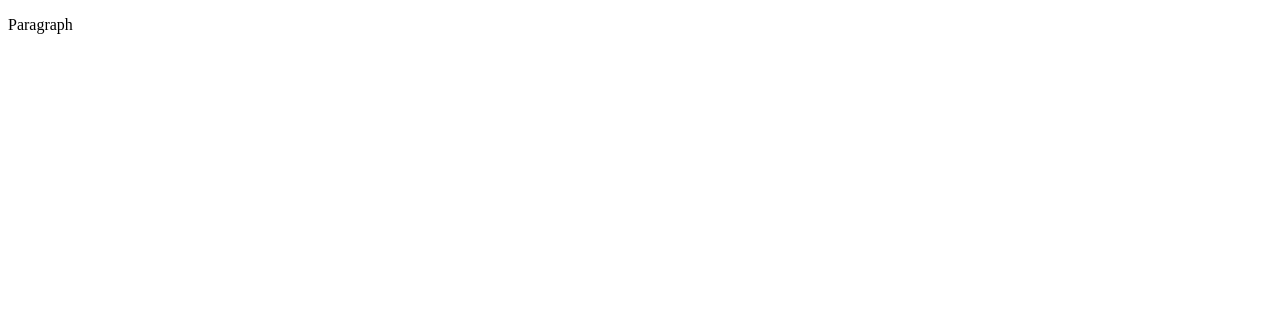
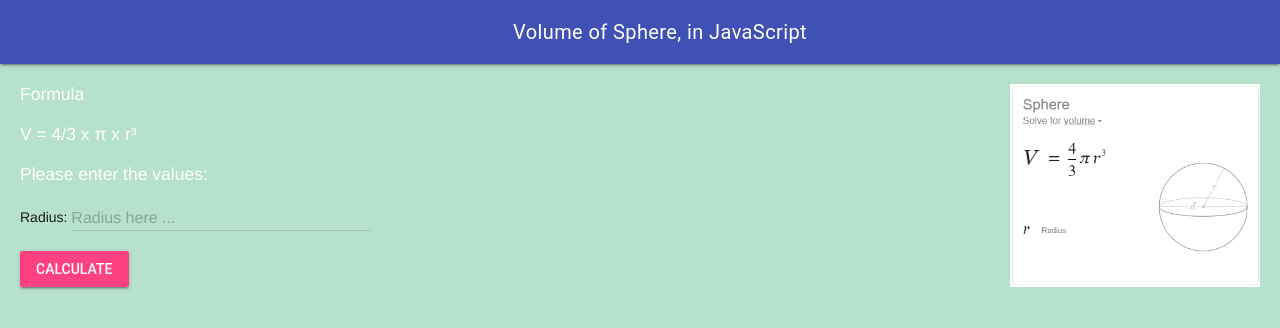
Before and after one commit to MTHS-ICD2O-1-2023/ICD2O-Unit-3-03-manya-feng, a plain HTML site: page index.html in a window 1280 px wide. Drawn offline with nearby package versions, Linux system fonts and the light colour scheme.

Commit message:
change code

```diff
--- a/css/style.css
+++ b/css/style.css
@@ -1,4 +1,41 @@
-/* Created by: Mr. Coxall
-* Created on: Sep 2020
+/* Created by: Manya
+* Created on: Apr 2024
 * This file contains the CSS for index.html
 */
+
+.mdl-layout__header-row {
+  justify-content: center;
+  padding: 0;
+}
+
+.mdl-layout__content {
+  padding-left: 15pt;
+  padding-right: 15pt;
+  padding-top: 15pt;
+}
+
+.mdl-textfield__error {
+  color: rgb(221, 238, 144);
+}
+
+.page-content {
+  color: white;
+  font-family: Helvetica, Arial, sans-serif;
+  font-size: 1.25rem;
+}
+
+.page-content-answer {
+  color: rgb(0 0 0);
+  font-family: Helvetica, Arial, sans-serif;
+  font-size: 1.25rem;
+}
+
+img {
+  height: auto;
+  width: 250px;
+  float: right;
+}
+
+body {
+  background-color: rgb(182, 225, 204);
+}
--- a/index.html
+++ b/index.html
@@ -1,9 +1,57 @@
 <!DOCTYPE html>
 <html>
   <head>
-    <title>Title</title>
-  </head>
-  <body>
-    <p>Paragraph</p>
+    <meta charset="utf-8" />
+    <meta name="description" content="Volume of Sphere, in JavaScript" />
+    <meta name="keywords" content="mths, icd2o" />
+    <meta name="author" content="Manya" />
+    <meta name="viewport" content="width=device-width, initial-scale=1.0" />
+    <link rel="stylesheet" href="./css/style.css" />
+    <link rel="stylesheet" href="https://fonts.googleapis.com/icon?family=Material+Icons" />
+    <link rel="stylesheet" href="https://code.getmdl.io/1.3.0/material.indigo-pink.min.css" />
+    <link rel="apple-touch-icon" sizes="180x180" href="apple-touch-icon.png" />
+    <link rel="icon" type="image/png" sizes="32x32" href="favicon-32x32.png" />
+    <link rel="icon" type="image/png" sizes="16x16" href="favicon-16x16.png" />
+    <link rel="manifest" href="site.webmanifest" />
+    <title>Volume of Sphere, in JavaScript</title>
+    </head>
+    <body>
+    <script defer src="https://code.getmdl.io/1.3.0/material.min.js"></script>
+    <script src="./js/script.js"></script>
+    <div class="mdl-layout mdl-js-layout mdl-layout--fixed-header">
+      <header class="mdl-layout__header">
+        <div class="mdl-layout__header-row">
+          <span class="mdl-layout-title">Volume of Sphere, in JavaScript</span>
+        </div>
+      </header>
+      <main class="mdl-layout__content">
+        <div class="right-image">
+          <img src="./images/volume-of-sphere.png" alt="sphere image" />
+        </div>
+        <div class="page-content">Formula</div>
+        <br />
+        <div class="page-content">V = 4/3 x π x r³</div>
+        <br />
+        <div class="page-content">Please enter the values:</div>
+        <form action="#">
+          Radius:
+          <div class="mdl-textfield mdl-js-textfield">
+            <input class="mdl-textfield__input" type="number" pattern="-?[0-9]*(\.[0-9]+)?" id="radius-of-sphere" step="0.01" />
+            <label class="mdl-textfield__label" for="radius-number">Radius here ...</label>
+            <span class="mdl-textfield__error">Input is not a number.</span>
+          </div>
+          </form>
+          <!-- Accent-colored raised button with ripple -->
+          <button class="mdl-button mdl-js-button mdl-button--raised mdl-js-ripple-effect mdl-button--accent"
+            onclick="calculateVolumeOfPyramid()" type="button">
+            Calculate
+          </button>
+        </form>
+        <br />
+          <div class="page-content-answer">
+          <div id="volume"></div>
+        </div>
+      </main>
+    </div>
   </body>
 </html>
--- a/js/script.js
+++ b/js/script.js
@@ -1,5 +1,21 @@
-// Copyright (c) 2020 Mr. Coxall All rights reserved
+// Copyright (c) 2024 Manya All rights reserved
 //
-// Created by: Mr. Coxall
-// Created on: Sep 2020
+// Created by: Manya
+// Created on: Apr 2024
 // This file contains the JS functions for index.html
+
+"use strict"
+
+/**
+ * This function calculates volume of a sphere.
+ */
+function calculateVolumeOfSphere() {
+  // input
+  const radiusOfSphere = parseFloat(document.getElementById("radius-of-sphere").value)
+
+  // process
+  const volumeOfSphere = radiusOfSphere * Math.PI * 4/3
+
+  // output
+  document.getElementById('volume').innerHTML = 'Volume is: ' + volumeOfSphere.toFixed(2) + ' mm³'
+}
```
Also changed, not shown: android-chrome-192x192.png (added), android-chrome-512x512.png (added), apple-touch-icon.png (added), design/storyboard.png (added), favicon-16x16.png (added), favicon-32x32.png (added), favicon.ico (added), images/volume-of-sphere.png (added), site.webmanifest (added), 1 other file.
